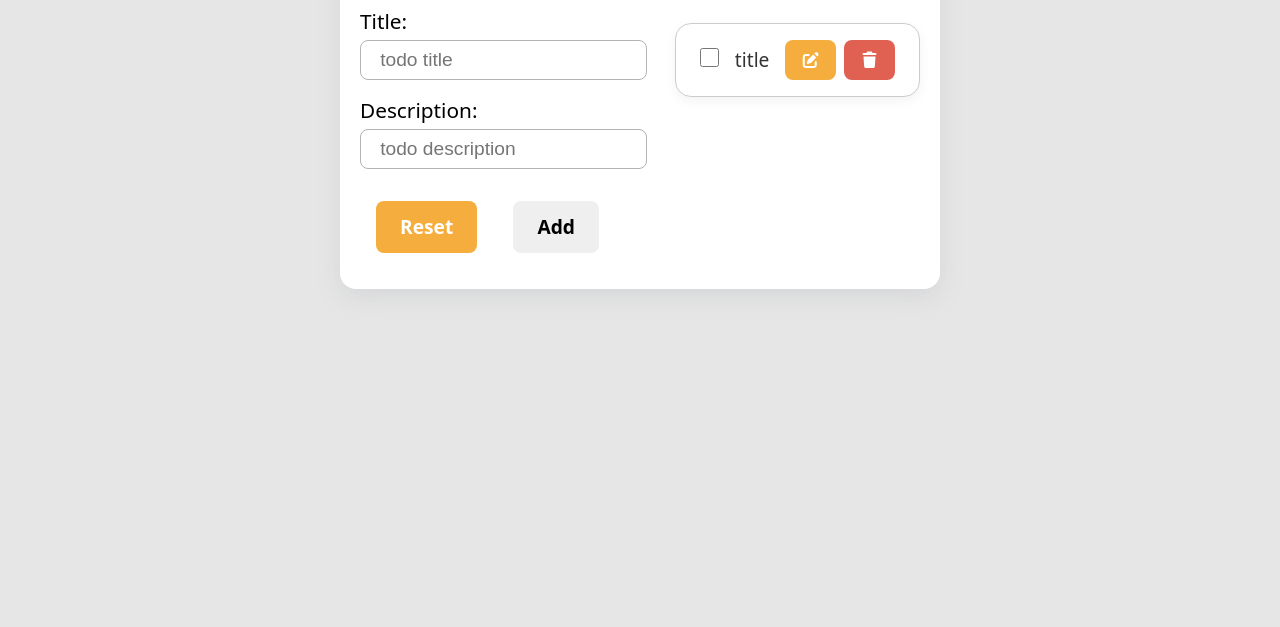
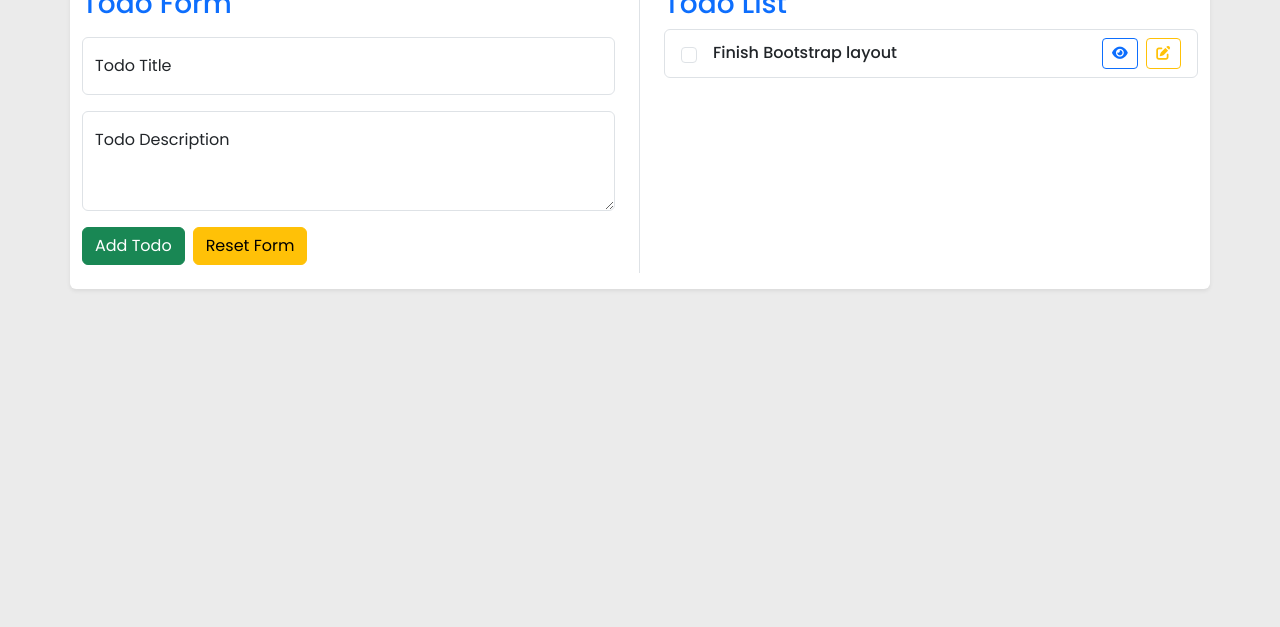
Before and after one commit to coder0898/taskManager, a website built with Vite: page index.html in a window 1280 px wide. Shown: the part 173-800 px from the top of the page. Built offline with nearby package versions, Linux system fonts and the light colour scheme.

Commit message:
modify with bootstrap and addition function complete

```diff
--- a/index.html
+++ b/index.html
@@ -1,65 +1,66 @@
 <!DOCTYPE html>
 <html lang="en">
 <head>
-    <meta charset="UTF-8" />
-    <link rel="icon" type="image/svg+xml" href="/vite.svg" />
-    <meta name="viewport" content="width=device-width, initial-scale=1.0" />
-    <title>task_manager</title>
-    <link
-      rel="stylesheet"
-      href="https://cdnjs.cloudflare.com/ajax/libs/font-awesome/7.0.1/css/all.min.css"
-      integrity="sha512-2SwdPD6INVrV/lHTZbO2nodKhrnDdJK9/kg2XD1r9uGqPo1cUbujc+IYdlYdEErWNu69gVcYgdxlmVmzTWnetw=="
-      crossorigin="anonymous"
-      referrerpolicy="no-referrer"
-    />
+  <meta charset="UTF-8">
+  <meta name="viewport" content="width=device-width, initial-scale=1.0">
+  <title>Todoify App</title>
+  <!-- fontawasome -->
+   <link rel="stylesheet" href="https://cdnjs.cloudflare.com/ajax/libs/font-awesome/7.0.1/css/all.min.css" integrity="sha512-2SwdPD6INVrV/lHTZbO2nodKhrnDdJK9/kg2XD1r9uGqPo1cUbujc+IYdlYdEErWNu69gVcYgdxlmVmzTWnetw==" crossorigin="anonymous" referrerpolicy="no-referrer" />
 </head>
 <body>
-    <header>
-      <h1>Task Manager App</h1>
+  <!-- header -->
+<header class="bg-primary py-3 text-center">
+  <h1 class="text-white"><i class="fa-solid fa-clipboard-list"></i> Todoify</h1>
 </header>
-    <main>
-      <div class="container">
-        <section class="left-side">
-          <h2>Todo Form</h2>
-          <p id="errorMsg">hi</p>
-          <form>
-            <div class="form-group">
-              <label for="todoTitle">Title:</label>
-              <input type="text" id="todoTitle" placeholder="todo title" />
+<!-- main -->
+ <main class="py-5">
+   <div class="container bg-white todo-container shadow-sm rounded p-3">
+    <div class="row d-flex justify-content-center">
+      <div class="col-md-6 p-2 pe-md-4 border-end">
+        <h3 class="text-primary mb-3">Todo Form</h3>
+         <form id="todoForm" class="needs-validation" novalidate>
+           <div class="form-floating mb-3">
+            <input type="text" class="form-control" id="inputFormTitle" placeholder="Todo Title" required>
+            <label for="inputFormTitle">Todo Title</label>
+            <div class="invalid-feedback">
+              Please enter a title for your todo.
             </div>
-            <div class="form-group">
-              <label for="todoDesc">Description: </label>
-              <input
-                type="text"
-                id="todoDesc"
-                placeholder="todo description "
-              />
           </div>
-            <div class="button-group">
-              <button id="resetForm" class="btn">Reset</button>
-              <button id="submitBtn" class="btn">Add</button>
+          <div class="form-floating mb-3">
+            <textarea class="form-control" id="inputFormDesc" placeholder="Todo Description" style="height: 100px;" required></textarea>
+            <label for="inputFormDesc">Todo Description</label>
+            <div class="invalid-feedback">
+              Please enter a description.
+            </div>
+          </div>
+           <div class="d-flex gap-2">
+            <button type="submit" class="btn btn-success">Add Todo</button>
+            <button type="reset" class="btn btn-warning">Reset Form</button>
           </div>
         </form>
-        </section>
-        <section class="right-side">
-          <h2>Todo Lists</h2>
-          <ul class="list-container" id="todoList">
-            <li class="list-item">
-              <span><input type="checkbox" id="taskCheck" /></span>
-              <p>title</p>
-              <div class="btn-content">
-                <button id="editTask" class="btn">
+      </div>
+      <div class="col-md-6 p-2 ps-md-4">
+        <h3 class="text-primary">Todo List</h3>
+        <ul class="list-group" id="todoList">
+          <li class="list-group-item d-flex align-items-center justify-content-between">
+            <div class="d-flex align-items-center">
+             <input class="form-check-input me-3" type="checkbox">
+             <span class="fw-medium">Finish Bootstrap layout</span>
+            </div>
+            <div class="d-flex">
+              <button class="btn btn-sm btn-outline-primary me-2">
+                <i class="fa-solid fa-eye"></i>
+              </button>
+              <button class="btn btn-sm btn-outline-warning">
                 <i class="fa-solid fa-pen-to-square"></i>
-                </button>
-                <button id="deleteTask" class="btn">
-                  <i class="fa-solid fa-trash"></i>
               </button>
             </div>
           </li>
          </ul>
-        </section>
+        </div>
+      </div>
     </div>
   </main>
-    <script type="module" src="/src/main.js"></script>
+<script type="module"  src="./src/main.js"></script>
 </body>
 </html>
--- a/package.json
+++ b/package.json
@@ -10,5 +10,9 @@
   },
   "devDependencies": {
     "vite": "^7.2.4"
+  },
+  "dependencies": {
+    "@popperjs/core": "^2.11.8",
+    "bootstrap": "^5.3.8"
   }
 }
--- a/src/main.js
+++ b/src/main.js
@@ -1,49 +1,56 @@
+import "bootstrap/dist/css/bootstrap.min.css";
 import "./style.css";
 
-// form
-const todoTitle = document.getElementById("todoTitle");
-const todoDesc = document.getElementById("todoDesc");
-const errorMsg = document.getElementById("errorMsg");
-const resetForm = document.getElementById("resetForm");
-const submitBtn = document.getElementById("submitBtn");
+// DOM elements
+const todoForm = document.getElementById("todoForm")
+const inputFormTitle = document.getElementById('inputFormTitle');
+const inputFormDesc = document.getElementById('inputFormDesc');
 
-let taskCollection = JSON.parse(localStorage.getItem("taskCollection")) || [];
+let todoItemList = JSON.parse(localStorage.getItem('Todos'))||[]
 
-function submitTask() {
-  let title = todoTitle.value.trim();
-  let desc = todoDesc.value.trim();
+//save to localstorage
+function SaveData(data) {
+    localStorage.setItem('Todos',JSON.stringify(data));
+}
 
-  if (!title || !desc) {
-    errorMsg.innerText = "Please filled the details";
-    errorMsg.style.display = "block";
+// add todo functionality
+function submitTodoItem(e) {
+    e.preventDefault();
+
+    // validation
+     if (!todoForm.checkValidity()) {
+      e.stopPropagation();
+      todoForm.classList.add('was-validated');
       return;
     }
 
-  let singleTask = {
-    id: Date.now(),
+    let title = inputFormTitle.value.trim();
+    let desc = inputFormDesc.value.trim();
+
+    let newTodoItem = {
+        id:Date.now(),
         title,
-    desc,
+        description:desc,
+        isComplete:false
     };
 
-  taskCollection.push(singleTask);
-  localStorage.setItem("taskCollection", JSON.stringify(taskCollection));
-  console.log("task added successfully");
-  console.log("the task added is", taskCollection);
-  ClearForm();
+    todoItemList.push(newTodoItem)
+    console.log('Todo Added:', todoItemList);
+    SaveData(todoItemList);
+
+    todoForm.reset();
+    todoForm.classList.remove('was-validated');
+
+    console.log('Todo added successfully!');
 }
 
-function ClearForm() {
-  todoTitle.value = "";
-  todoDesc.value = "";
-  errorMsg.innerText = "";
+function ResetForm(e) {
+    e.preventDefault();
+    todoForm.reset()
+    todoForm.classList.remove('was-validated');
+    inputFormTitle.value='';
+    inputFormDesc.value='';
 }
 
-submitBtn.addEventListener("click", (e) => {
-  e.preventDefault();
-  submitTask();
-});
-
-resetForm.addEventListener("click", (e) => {
-  e.preventDefault();
-  ClearForm();
-});
+todoForm.addEventListener('submit',submitTodoItem);
+todoForm.addEventListener('reset',ResetForm);
--- a/src/style.css
+++ b/src/style.css
@@ -1,244 +1,22 @@
+@import url('https://fonts.googleapis.com/css2?family=Poppins:ital,wght@0,100;0,200;0,300;0,400;0,500;0,600;0,700;0,800;0,900;1,100;1,200;1,300;1,400;1,500;1,600;1,700;1,800;1,900&display=swap');
+
 *{
   margin: 0;
   padding: 0;
   box-sizing: border-box;
 }
 
-body{
-  background-color: hsl(0,0%,90%);
-  font-family:
-    system-ui,
-    -apple-system,
-    BlinkMacSystemFont,
-    "Segoe UI",
-    Roboto,
-    "Helvetica Neue",
-    Arial,
-    sans-serif;
-}
-
-header{
-  padding: 1.5rem;
-  text-align: center;
-}
-
-h1{
-  font-size: clamp(1.2rem,5vw,3.2rem);
-  line-height: 1.5rem;
+body {
+  background-color: hsl(0, 0%, 92%) ;
+  font-family: "Poppins", sans-serif;
 }
 
 main{
   display: flex;
   justify-content: center;
   align-items: center;
-  margin: 2rem;
 }
 
-.container{
-  background-color: hsl(0,0%,100%);
-  border-radius: 1rem;
-  box-shadow: rgba(149, 157, 165, 0.2) 0px 8px 24px;
-
-  display: flex;
-  padding: 1rem;
-  justify-content: space-between;
-  gap: 1rem;
-
-  padding: clamp(0.75rem, 2vw, 1.25rem);
-  max-width: 600px;
-  width: 100%;
-  margin: 0 auto;
+.todo-container{
+  margin: auto;
 }
-
-.left-side,.right-side{
-  display: flex;
-  flex-direction: column;
-  gap: 1rem;
-}
-
-h2{
-  font-size: clamp(1.2rem,3vw,2rem);
-  line-height: 1.5rem;
-  margin-bottom: 1rem;
-}
-
-/* form style */
-
-.form-group{
-  display: flex;
-  flex-direction: column;
-  margin-bottom: 1rem;
-}
-
-.form-group label{
-  font-size: clamp(1rem,3vw,1.3rem);
-  margin-bottom: .3rem;
-}
-
-.form-group input{
-  width: 100%;
-  padding: .5rem 1.2rem;
-  border-radius: .5rem;
-  outline: none;
-  border: 1px solid hsl(0,0%,70%);
-  font-size: clamp(.8rem,3vw,1.2rem);
-}
-
-.form-group input{
-  transition: border-color 0.25s ease, box-shadow 0.25s ease;
-}
-
-.form-group input:focus{
-  border-color: hsl(137, 60%, 60%);
-}
-
-#errorMsg{
-  background-color: hsl(0, 0%, 80%);
-  padding: .5rem 1rem;
-  border-radius: .5rem;
-  font-weight: 600;
-  display: none;
-  background-color: hsl(6, 60%, 90%);
-  color: hsl(6, 70%, 60%);
-}
-
-.btn {
-  border-radius: 8px;
-  border: 1px solid transparent;
-  padding: 0.6em 1.2em;
-  font-size: clamp(1rem, 2vw, 1.2rem);
-  font-weight: 600;
-  font-family: inherit;
-  cursor: pointer;
-  margin: 1rem ;
-  transition: background-color 0.25s ease, transform 0.2s ease;
-}
-
-/* .btn hover effect */
-#resetForm {
-  background-color: hsl(37, 90%, 60%);
-  color: hsl(0, 0%, 100%);
-}
-
-#submit {
-  background-color: hsl(137, 60%, 60%);
-  color: hsl(0, 0%, 100%);
-}
-
-#resetForm:hover,
-#submit:hover{
-  transform: scale(1.03);
-}
-
-.btn:focus,
-.btn:focus-visible {
-  outline: 4px auto -webkit-focus-ring-color;
-}
-
-/* list style */
-
-.list-container {
-  list-style: none;
-  padding: 0;
-  margin: 1rem auto;
-  width: 100%;
-  max-width: 1000px;
-}
-
-/* List item as card */
-.list-item {
-  display: flex;
-  align-items: center;
-  gap: 1rem;
-  padding: 1rem 1.5rem;
-  border: 1px solid hsl(0, 0%, 80%);
-  border-radius: 1rem;
-  margin-bottom: 1rem;
-  box-shadow: rgba(0, 0, 0, 0.05) 0px 4px 12px;
-  background-color: hsl(0,0%,100%);
-  width: 100%;
-  transition: transform 0.2s ease, box-shadow 0.2s ease;
-}
-
-/* subtle hover effect for card feel */
-.list-item:hover {
-  transform: translateY(-2px);
-  box-shadow: rgba(0, 0, 0, 0.1) 0px 6px 18px;
-}
-
-/* make text more readable inside cards */
-.list-item p {
-  flex: 1;
-  margin: 0;
-  font-size: clamp(.95rem, 2.5vw, 1.2rem);
-  line-height: 1.4;
-  color: hsl(0,0%,20%);
-}
-
-/* checkbox stays same but vertically aligned with card */
-.list-item input[type="checkbox"] {
-  width: 1.2rem;
-  height: 1.2rem;
-  cursor: pointer;
-}
-
-/* button group stays consistent */
-.btn-content {
-  display: flex;
-  gap: .5rem;
-}
-
-.btn-content .btn {
-  margin: 0;
-  padding: .5em .9em;
-  font-size: clamp(.8rem, 2vw, 1rem);
-}
-
-#editTask{
-  background-color: hsl(37, 90%, 60%);
-  color: hsl(0, 0%, 100%);
-}
-
-#deleteTask{
-  background-color: hsl(6, 70%, 60%);
-  color: hsl(0, 0%, 100%);
-}
-
-/* Responsive adjustments */
-@media (max-width: 480px) {
-  .list-item {
-    flex-direction: column;
-    align-items: flex-start;
-    padding: .8rem 1rem;
-  }
-
-  .btn-content {
-    width: 100%;
-    justify-content: flex-end;
-    margin-top: .5rem;
-  }
-}
-
-
-@media (max-width: 480px) {
-  .container {
-    flex-direction: column;
-    align-items: stretch;
-  }
-  .form-group input{
-    padding: .7rem 1rem;
-  }
-
-  .btn{
-    padding: .8em 1.2em;
-  }
-
-   .list-item {
-    flex-wrap: wrap;
-  }
-
-  .btn-content {
-    width: 100%;
-    justify-content: flex-end;
-  }
-}
```
Also changed, not shown: 1 other file. Lines whose indentation alone changed are shown as unchanged.
